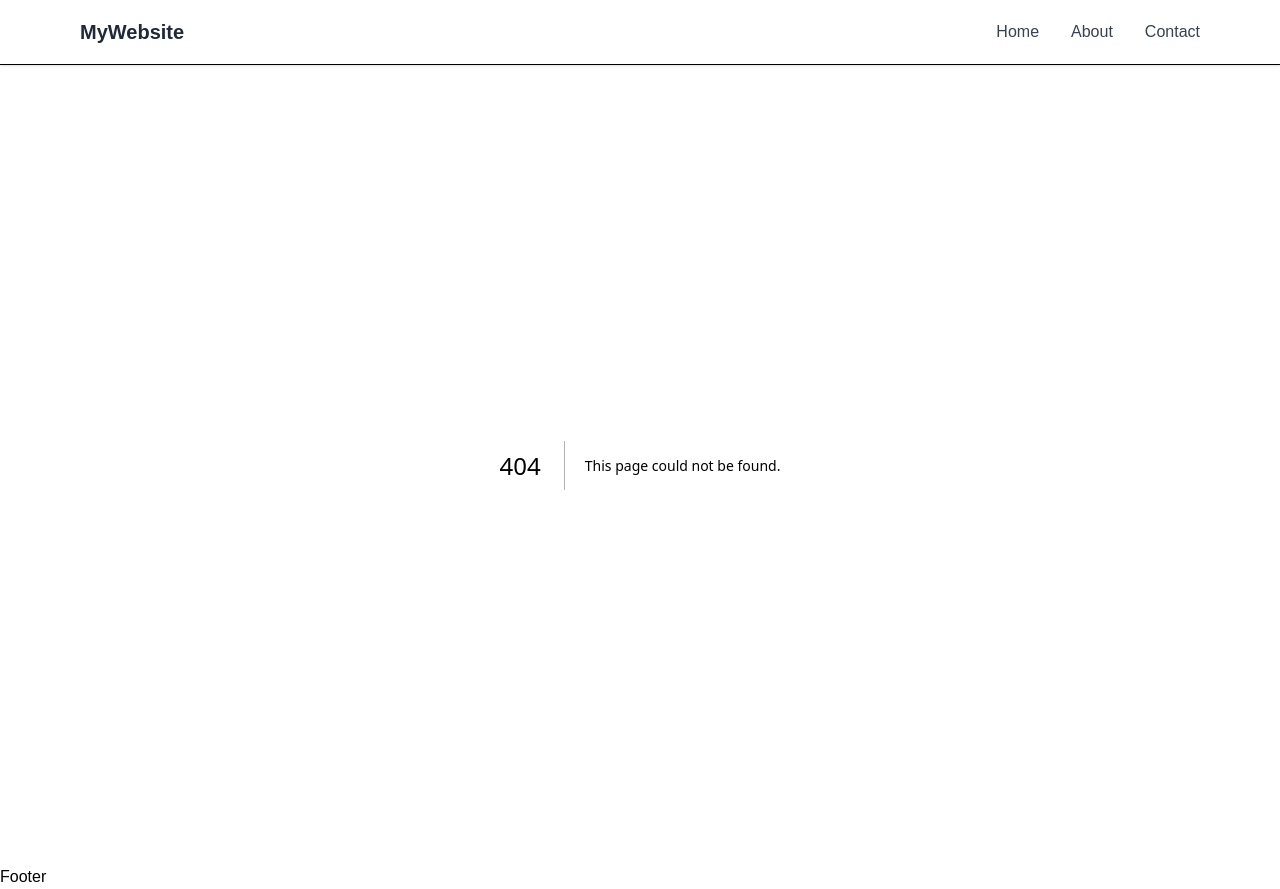
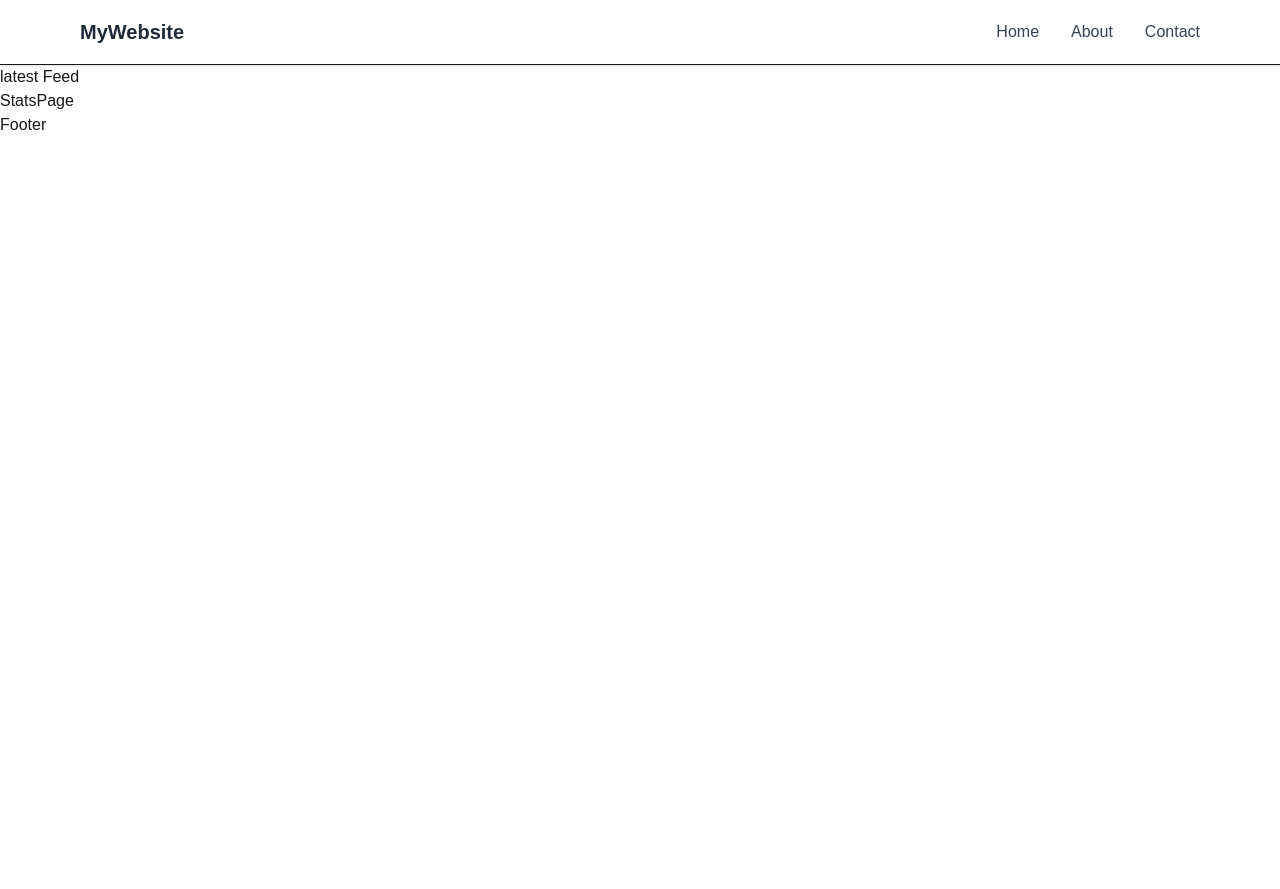
Before and after one commit to shivam108ku/NextjsLearning, a Next.js app: page /dashboard-main in a window 1280 px wide. Before the commit this address had no page. After the commit the page ends 800 px from the top, so only its background shows below. Built offline with nearby package versions, Linux system fonts and the light colour scheme.

Commit message:
parallel routes

```diff
--- /dev/null
+++ b/app/dashboard-main/@feed/page.tsx
@@ -0,0 +1,7 @@
+export default function FeedPage(){
+    return (
+        <div>
+            latest Feed
+        </div>
+    )
+}
--- /dev/null
+++ b/app/dashboard-main/@stats/page.tsx
@@ -0,0 +1,7 @@
+import React from 'react'
+
+export default function StatsPage() {
+  return (
+    <div>StatsPage</div>
+  )
+}
--- /dev/null
+++ b/app/dashboard-main/layout.tsx
@@ -0,0 +1,17 @@
+import { PropsWithChildren, ReactNode } from "react";
+
+type DashboardMainLayoutProps = Readonly<
+  PropsWithChildren<{
+    feed?: ReactNode;
+    stats?: ReactNode;
+  }>
+>;
+
+export default function DashboardMainLayout({ feed, stats  }: DashboardMainLayoutProps) {
+  return (
+    <div>
+      <div>{feed}</div>
+      <div>{stats}</div>
+    </div>
+  );
+}
--- /dev/null
+++ b/app/dashboard-main/page.tsx
@@ -0,0 +1,9 @@
+import React from 'react'
+
+const DashboardMainPage = () => {
+  return (
+    <div>DashboardMainPage</div>
+  )
+}
+
+export default DashboardMainPage
```
